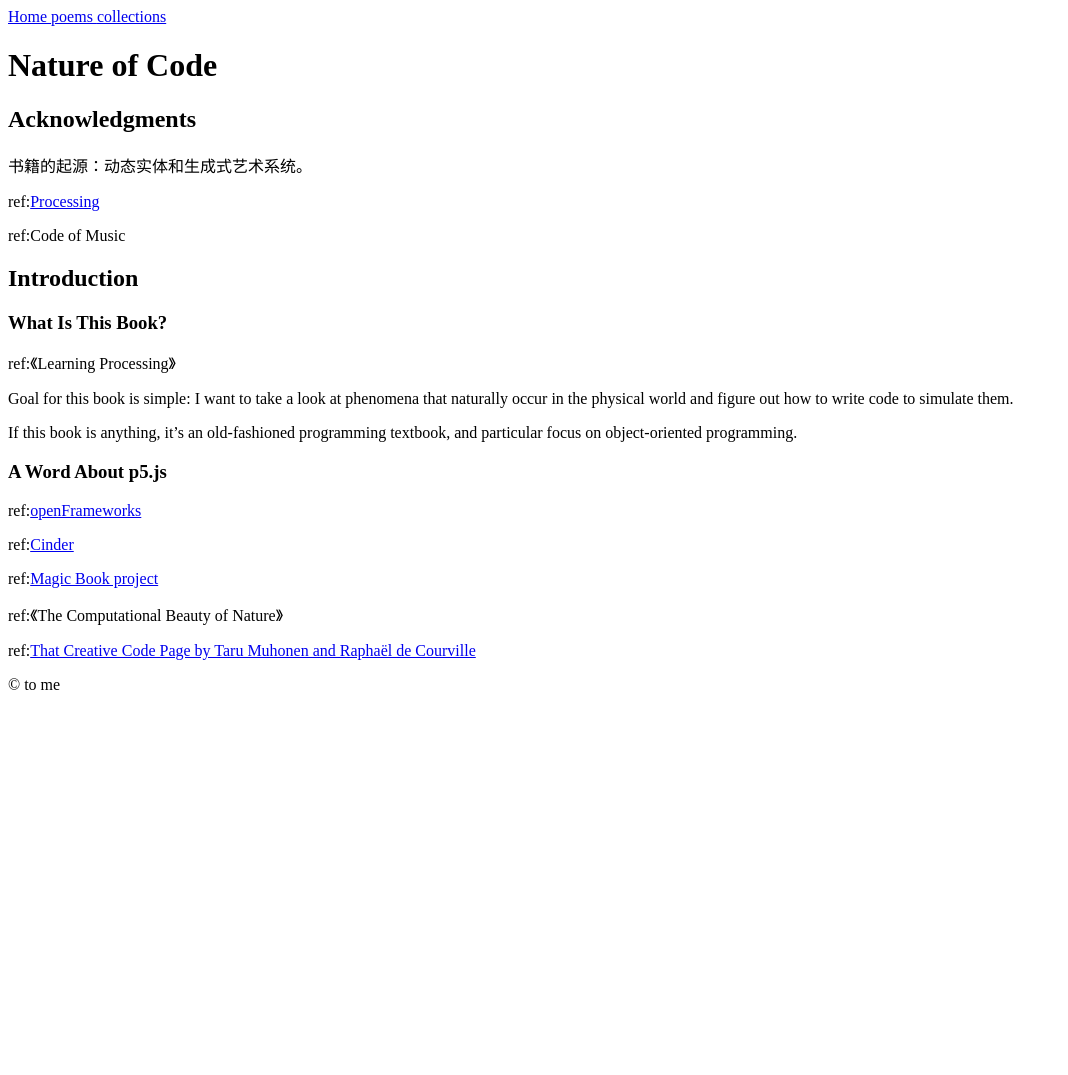
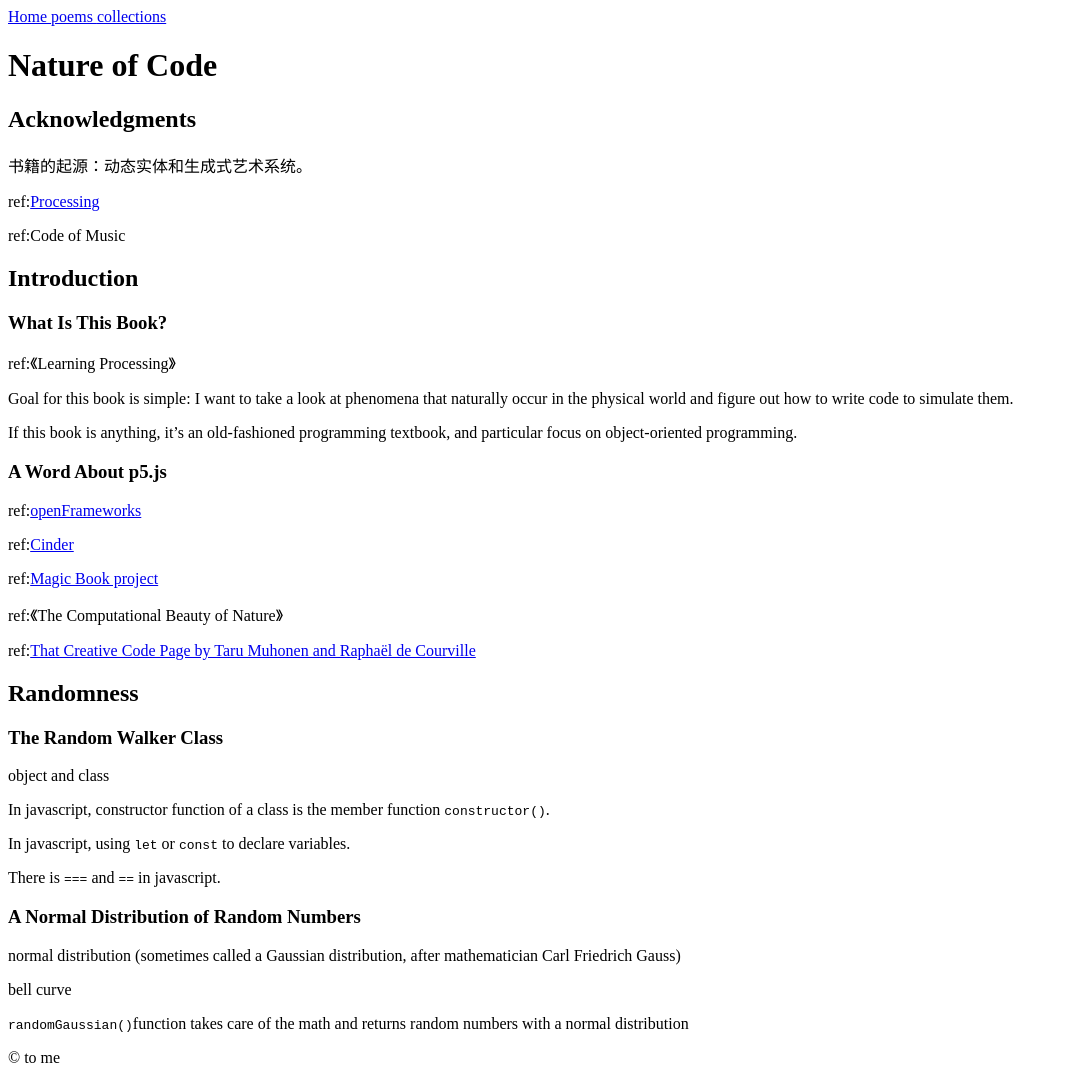
Before and after one commit to WSQS/blog, a Jekyll site: the page built from _posts/2025-01-11-nature_of_code.md, in a window 1280 px wide. Shown: the whole page, without its empty margins (0-1068 px from the left). Built offline with Jekyll 4.4.1, drawn with Linux system fonts in a browser that asks for light colours; our own code applies the rules of GitHub Pages for plain Markdown files; before the commit the page ends 900 px from its top, so only the background shows below that.

Commit message:
add note of nature of code

```diff
--- a/_posts/2025-01-11-nature_of_code.md
+++ b/_posts/2025-01-11-nature_of_code.md
@@ -1,6 +1,9 @@
 ---
 title: Nature of Code
 date: 2025-01-11
+url: https://natureofcode.com
+tags:
+    - JavaScript
 ---
 
 ## Acknowledgments
@@ -32,3 +35,23 @@ ref:[Magic Book project](https://github.com/magicbookproject)
 ref:《The Computational Beauty of Nature》
 
 ref:[That Creative Code Page by Taru Muhonen and Raphaël de Courville](https://thatcreativecode.page/)
+
+## Randomness
+
+### The Random Walker Class
+
+object and class
+
+In javascript, constructor function of a class is the member function `constructor()`.
+
+In javascript, using `let` or `const` to declare variables.
+
+There is `===` and `==` in javascript.
+
+### A Normal Distribution of Random Numbers
+
+normal distribution (sometimes called a Gaussian distribution, after mathematician Carl Friedrich Gauss)
+
+bell curve
+
+`randomGaussian()`function takes care of the math and returns random numbers with a normal distribution
```
